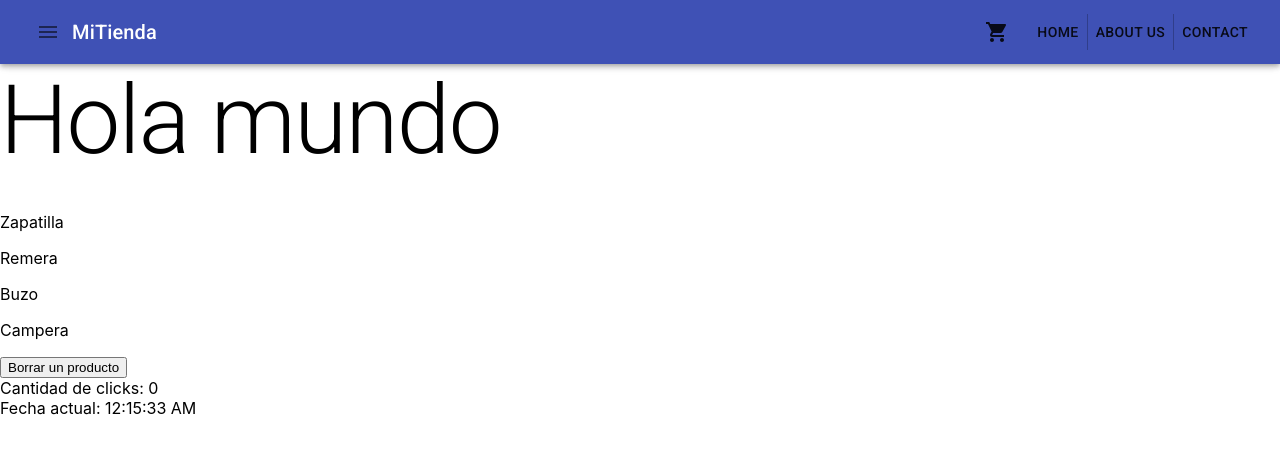
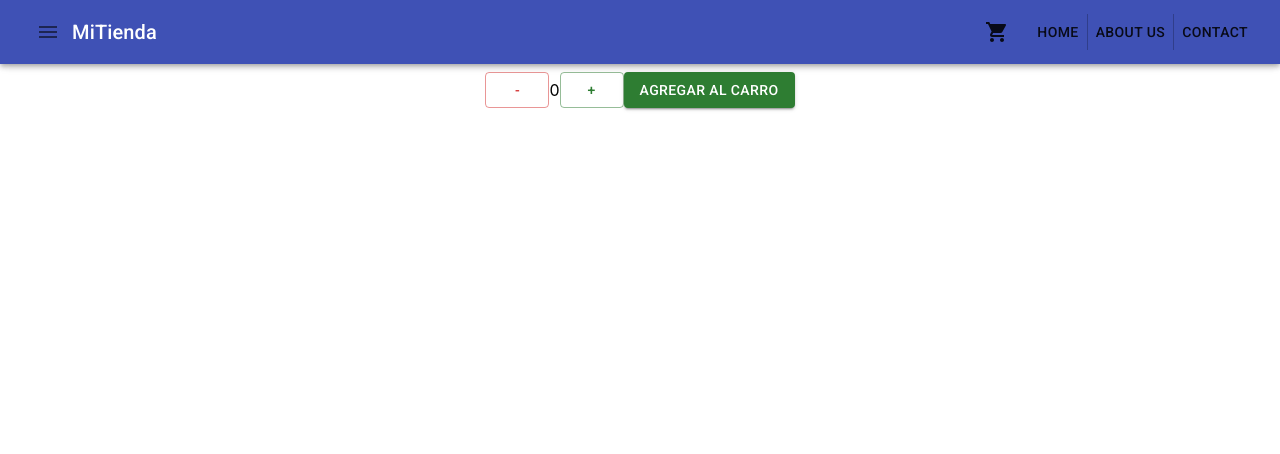
Before and after one commit to mjusbicher/my-app, a React (Create React App) app: page / in a window 1280 px wide. Shown: the top 454 px of the page. Built offline with nearby package versions, Linux system fonts and the light colour scheme.

Commit message:
Desafio 4

```diff
--- a/src/App.js
+++ b/src/App.js
@@ -1,16 +1,14 @@
 import React from "react";
-import Navbar from "./components/Navbar";
+import Navbar from "./NavBar/Navbar";
 import './App.css';
-import Container from "./components/Container";
-import ItemListContainer from "./components/ItemListContainer";
+import ItemCount from "./ItemCount/ItemCount"
 
 
 function App(){
   return(
     <>
       <Navbar />
-      <ItemListContainer />
-      <Container />
+      <ItemCount stock={5}/>
     </>
   );
 }
--- /dev/null
+++ b/src/ItemCount/ItemCount.jsx
@@ -0,0 +1,32 @@
+import React, {useState} from 'react';
+import Button from '@mui/material/Button';
+import s from './itemCount.module.css'
+
+
+function ItemCount({stock}){
+    const [count, setCount] = useState(0);
+
+    function adding(){
+        if(count < stock){
+        setCount(count + 1);}
+    }
+    function subs(){
+        if(count > 0){
+        setCount(count - 1);}
+    }
+    function onAdd(){
+        alert('Agregaste ' + count + ' productos a tu carrito');
+    }
+
+    return(
+        <div className={s.countButtons}>
+            <Button onClick={subs} variant="outlined" color="error">-</Button>
+            <p>{count}</p>
+            <Button onClick={adding} variant="outlined" color="success">+</Button>
+            <br/>
+            <Button onClick={onAdd} variant="contained" color="success" >Agregar al carro</Button>
+        </div>
+    )
+}
+
+export default ItemCount;
--- /dev/null
+++ b/src/ItemCount/itemCount.module.css
@@ -0,0 +1,5 @@
+.countButtons{
+    display: flex;
+    justify-content: center;
+    align-items: center;
+}
--- a/src/components/Navbar.jsx
+++ b/src/NavBar/Navbar.jsx
@@ -2,7 +2,7 @@ import React from 'react'
 import {AppBar, Toolbar, Typography, makeStyles, Button, ButtonGroup} from '@material-ui/core/'
 import IconButton from '@material-ui/core/IconButton';
 import MenuIcon from '@material-ui/icons/Menu'
-import CartIcon from './CartWidget';
+import CartIcon from '../CartWidget/CartWidget';
 
 const useStyles = makeStyles(theme => ({
     offset: theme.mixins.toolbar,
--- a/src/components/ItemListContainer.jsx
+++ /dev/null
@@ -1,13 +0,0 @@
-import React from "react";
-import { Typography } from "@mui/material";
-
-
-export default function ItemListContainer(){
-
-
-    return(
-        <Typography
-        variant="h1"
-        >Hola mundo</Typography>
-    );
-}
```
Also changed, not shown: src/components/Footer.jsx (deleted, +0 -8 lines), src/CartWidget/CartWidget.jsx (renamed from src/components/CartWidget.jsx).
